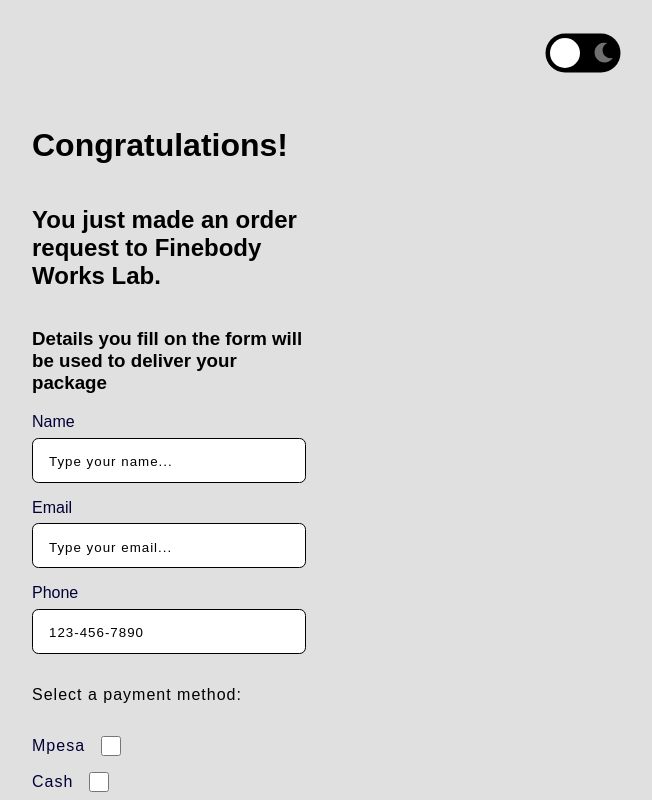
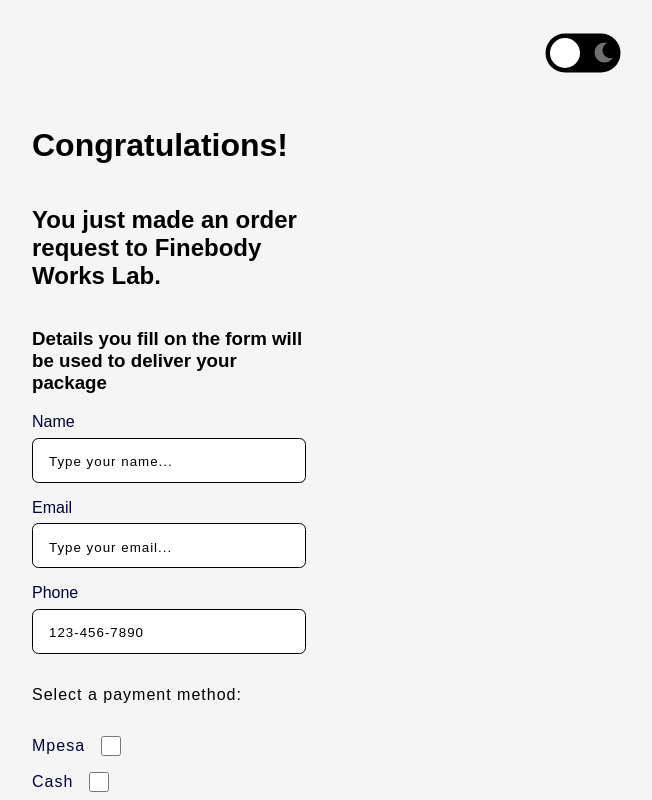
Before and after one commit to mworia-Br/Simple-React-Form, a React (Create React App) app: page / in a window 1280 px wide. Shown: the top 800 px of the page, without its empty margins (480-1132 px from the left). Built offline with nearby package versions, Linux system fonts and the light colour scheme; no server answers.

Commit message:
Update App.css

```diff
--- a/src/App.css
+++ b/src/App.css
@@ -1,9 +1,9 @@
 .light-theme {
   --first-color: #010136;
-  --second-color: #0775a8;
+  --second-color: #0061e0;
   --third-color: #000;
   --fourth-color: #fff;
-  --background: #e0e0e0;
+  --background: #f5f5f5;
 }
 .dark-theme {
   --first-color: #1d104d;
```
